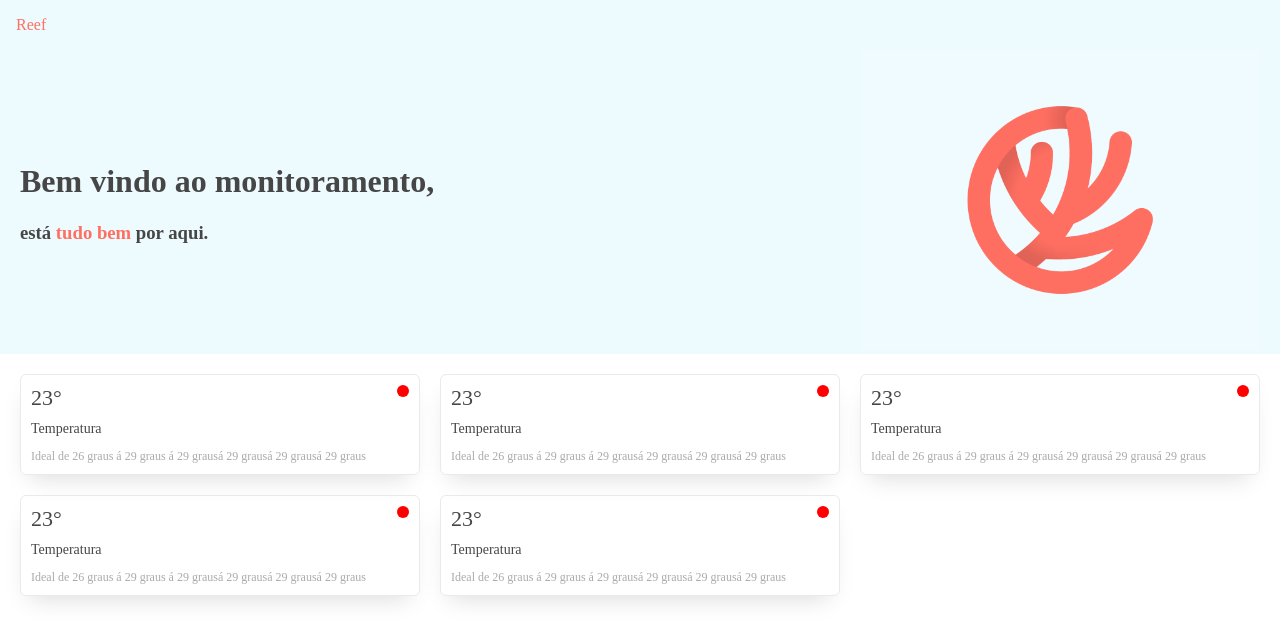
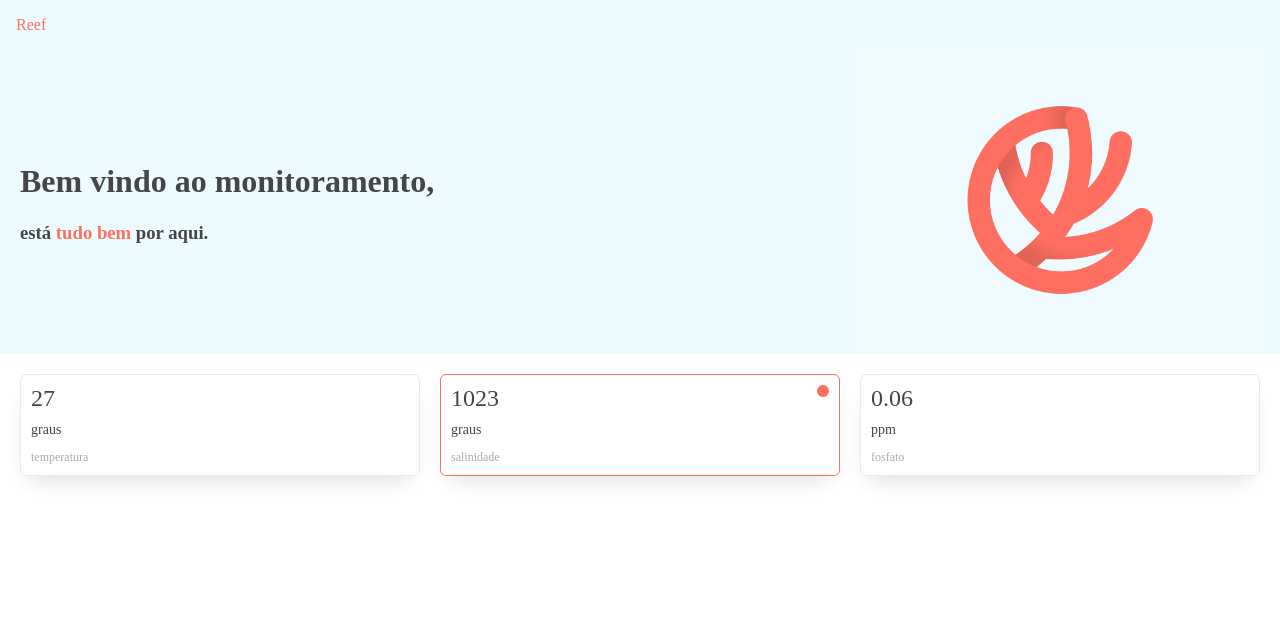
Before and after one commit to espoo-dev/the_reef, a React (Create React App) app: page / in a window 1280 px wide. Shown: the top 642 px of the page. Built offline with nearby package versions, Linux system fonts and the light colour scheme.

Commit message:
:hammer: refactor indicator to component #25

```diff
--- /dev/null
+++ b/src/components/Indicator/Indicator.styles.tsx
@@ -0,0 +1,54 @@
+import styled, { css } from 'styled-components';
+
+export const ContainerCard = styled.div`
+  display: flex;
+  justify-content: space-between;
+`;
+
+interface Props {
+  danger: boolean;
+}
+
+// Card
+export const CardMonitor = styled.div<Props>`
+  padding: 10px;
+  color: #464646;
+  display: flex;
+  flex-direction: column;
+  border-radius: 6px;
+  box-shadow: -1px 12px 23px -10px rgb(0 0 0 / 15%);
+  border: 1px solid #eaeaea;
+
+  ${props =>
+    props.danger &&
+    css`
+      border: 1px solid #fe7061;
+    `};
+`;
+
+export const Description = styled.div`
+  text-overflow: ellipsis;
+  white-space: nowrap;
+  overflow: hidden;
+  color: #acaaab;
+  font-size: 12px;
+  margin-top: 12px;
+  text-align: left;
+`;
+
+export const ValueTitle = styled.div`
+  font-size: 24px;
+  font-weight: 500;
+`;
+
+export const AlertCircle = styled.div`
+  background: #fe7061;
+  border-radius: 50%;
+  height: 12px;
+  width: 12px;
+`;
+
+export const NameIndicator = styled.div`
+  font-size: 14px;
+  margin-top: 10px;
+`;
--- a/src/components/Indicator/Indicator.tsx
+++ b/src/components/Indicator/Indicator.tsx
@@ -1,7 +1,13 @@
 import './Indicator.css';
-
+import {
+  CardMonitor,
+  ContainerCard,
+  Description,
+  ValueTitle,
+  AlertCircle,
+  NameIndicator
+} from './Indicator.styles';
 export interface IndicatorProps {
-  id: number;
   value: number;
   name: string;
   unit: string;
@@ -9,6 +15,7 @@ export interface IndicatorProps {
     condition: '>' | '>=' | '<' | '<=' | '==' | 'includes' | 'out_interval';
     values: number[];
   };
+  danger?: boolean;
 }
 
 interface config {
@@ -18,33 +25,45 @@ interface config {
 export const Indicator = (props: config) => {
   const { name, value, unit, alarm } = props.config;
 
-  const checkAlarm = ():string => {
+  const checkAlarm = ():boolean => {
     if (alarm && alarm.values && alarm.values.length) {
-      if (!checkDanger(props.config)) {
-        return 'card';
-      }
+      return checkDanger(props.config);
     }
-    return 'card danger';
+    return false;
   }
 
   return (
-    <div className={checkAlarm()}>
-      <div style={{ width: '100%' }}>
-        <div className="title">
+    <CardMonitor danger={checkAlarm()} key={name}>
+      <ContainerCard>
+        <ValueTitle>
           <span>{value}</span>
-        </div>
-        <div>
-          <span>{unit}</span>
-        </div>
-        <div>
-          <span>{name}</span>
-        </div>
-      </div>
-    </div>
+        </ValueTitle>
+        { checkAlarm() && <AlertCircle /> }
+      </ContainerCard>
+      <NameIndicator>
+        <span>{unit}</span>
+      </NameIndicator>
+      <Description>
+        <span>{name}</span>
+      </Description>
+    </CardMonitor>
+    // <div className={checkAlarm()}>
+    //   <div style={{ width: '100%' }}>
+    //     <div className="title">
+    //       <span>{value}</span>
+    //     </div>
+    //     <div>
+    //       <span>{unit}</span>
+    //     </div>
+    //     <div>
+    //       <span>{name}</span>
+    //     </div>
+    //   </div>
+    // </div>
   )
 }
 
-export const checkDanger = (model: IndicatorProps) => {
+export const checkDanger = (model: IndicatorProps): boolean => {
   interface operatorParams {
     value: number;
     values: number[]
--- a/src/pages/Dashboard/Dashboard.tsx
+++ b/src/pages/Dashboard/Dashboard.tsx
@@ -2,18 +2,17 @@ import React from 'react';
 import Header from '../../components/Header/Header';
 import LogoImg from '../../assets/logo.png';
 import { IndicatorProps } from '../../components/Indicator';
+import { Indicator } from '../../components/Indicator';
 import {
   HeaderSection,
   ImgMonitor,
-  CardsSection,
-  CardMonitor
+  CardsSection
 } from './Dashboard.styles';
 
 const Dashboard = () => {
 
   let indicators: IndicatorProps[] = [
     {
-      id: 1,
       value: 27,
       unit: 'graus',
       name: 'temperatura',
@@ -23,7 +22,6 @@ const Dashboard = () => {
       }
     },
     {
-      id: 2,
       value: 1023,
       unit: 'graus',
       name: 'salinidade',
@@ -33,27 +31,6 @@ const Dashboard = () => {
       }
     },
     {
-      id: 3,
-      value: 0.06,
-      unit: 'ppm',
-      name: 'fosfato',
-      alarm: {
-        condition: '>',
-        values: [0.12]
-      }
-    },
-    {
-      id: 4,
-      value: 0.06,
-      unit: 'ppm',
-      name: 'fosfato',
-      alarm: {
-        condition: '>',
-        values: [0.12]
-      }
-    },
-    {
-      id: 5,
       value: 0.06,
       unit: 'ppm',
       name: 'fosfato',
@@ -80,47 +57,7 @@ const Dashboard = () => {
       </div>
       {/* cards */}
       <CardsSection>
-        {indicators.map((card) => {
-          return (
-            <CardMonitor key={card.id}>
-              <div style={{
-                display: 'flex',
-                justifyContent: 'space-between',
-              }}>
-                <div style={{
-                  fontSize: '22px',
-                  fontWeight: 500
-                }}>
-                  <span>23°</span>
-                </div>
-                <div>
-                  <div style={{
-                    background: 'red',
-                    borderRadius: '50%',
-                    height: '12px',
-                    width: '12px'
-                  }}></div>
-                </div>
-              </div>
-              <div style={{
-                fontSize: '14px',
-                marginTop: '10px'
-              }}>
-                <span>Temperatura</span>
-              </div>
-              <div style={{
-                textOverflow: 'ellipsis',
-                whiteSpace: 'nowrap',
-                overflow: 'hidden',
-                color: '#acaaab',
-                fontSize: '12px',
-                marginTop: '12px'
-              }}>
-                <span title="Ideal de 26 graus á 29 graus">Ideal de 26 graus á 29 graus á 29 grausá 29 grausá 29 grausá 29 graus</span>
-              </div>
-            </CardMonitor>
-          )
-        })}
+        {indicators.map((card) => <Indicator key={card.name} config={card} />)}
       </CardsSection>
 
       </div>
```
Also changed, not shown: 1 other file (tests, documents, lock files or other folders).
